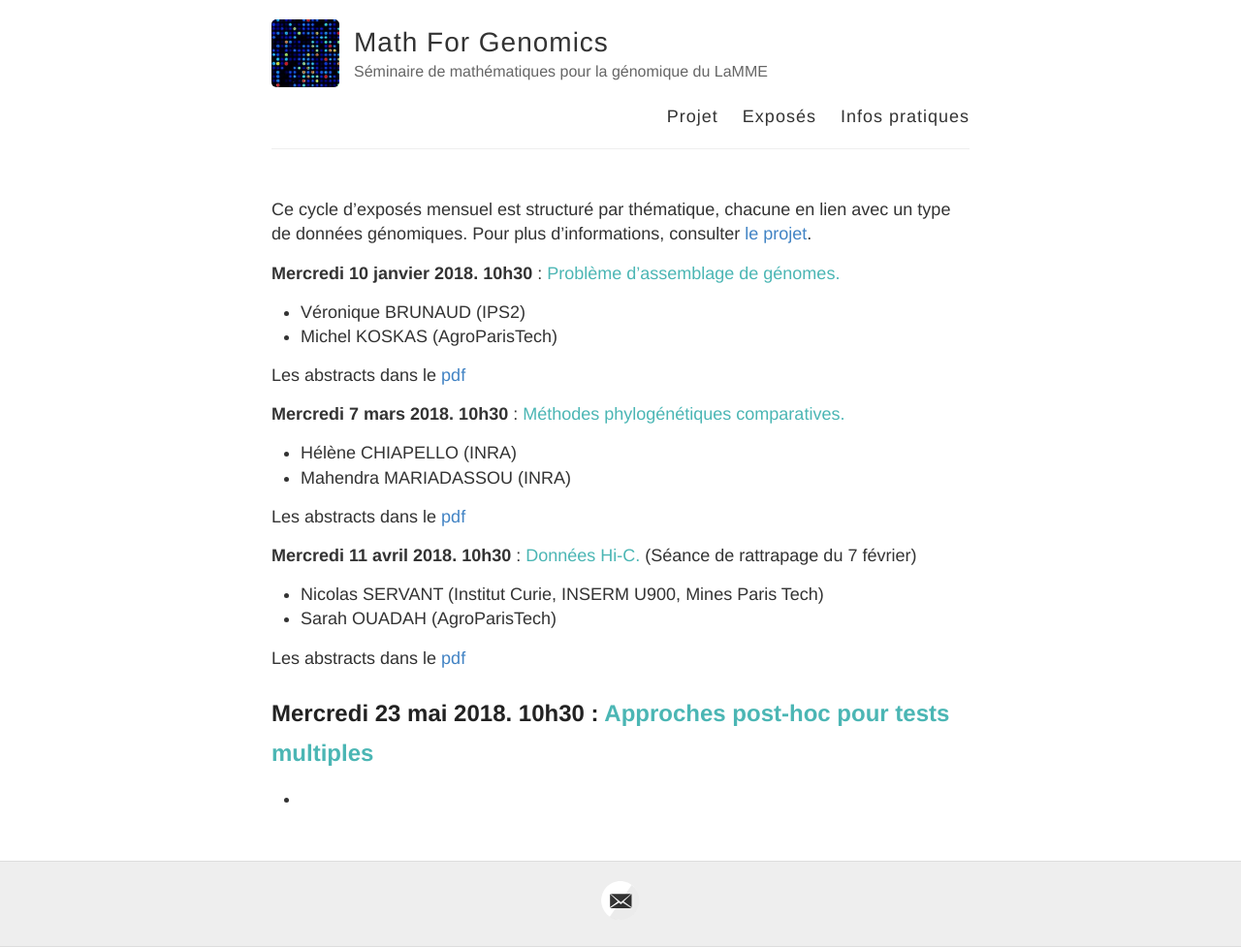
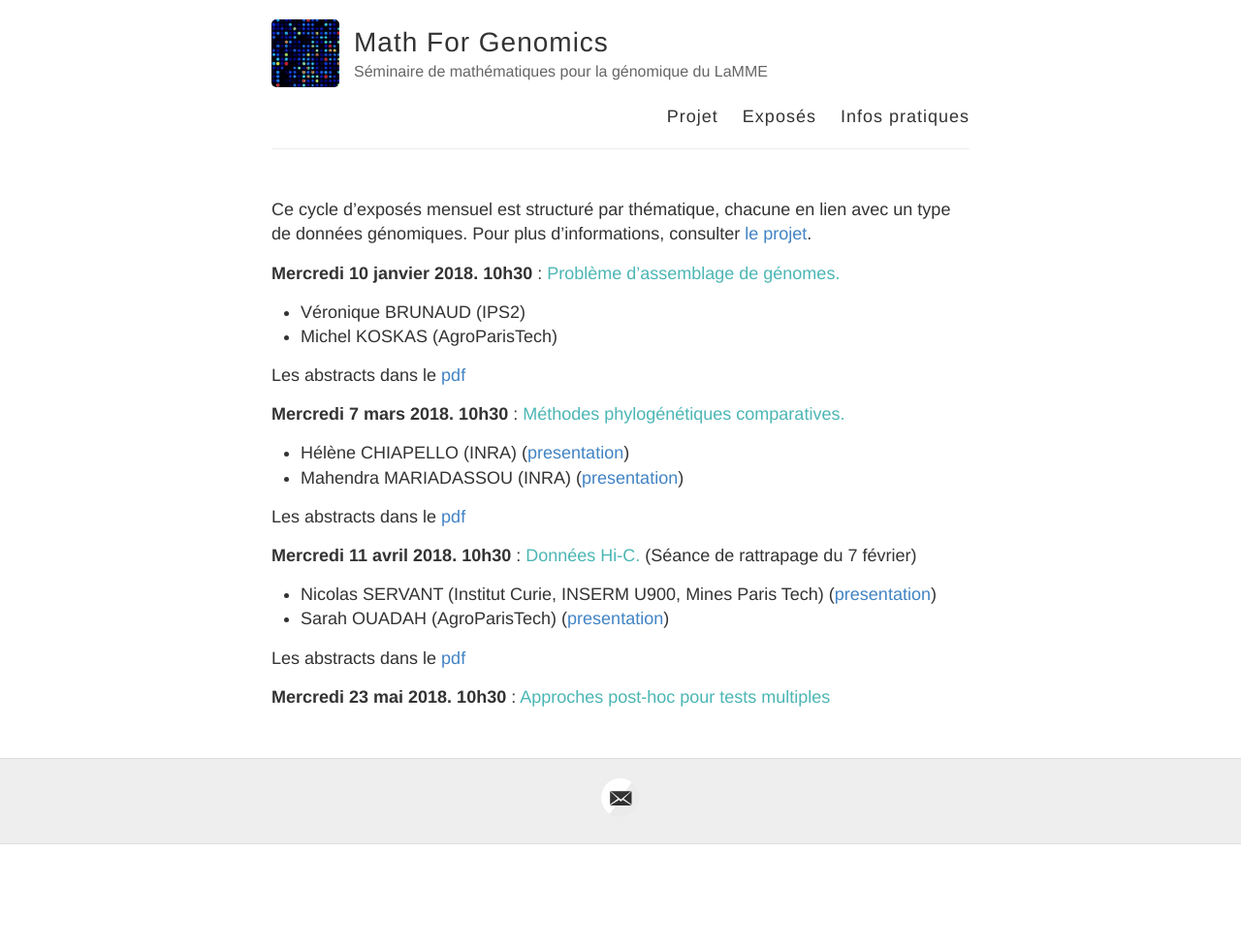
Before and after one commit to MathForGenomics/MathForGenomics.github.io, a Jekyll site: the page built from exposes.md, in a window 1280 px wide. Shown: the whole page at 97% size. Built offline with Jekyll 4.4.1, drawn with Linux system fonts in a browser that asks for light colours; after the commit the page ends 900 px from its top, so only the background shows below that.

Commit message:
Update exposes.md

```diff
--- a/exposes.md
+++ b/exposes.md
@@ -13,17 +13,15 @@ Ce cycle d’exposés mensuel est structuré par thématique, chacune en lien av
 Les abstracts dans le [pdf](ABSTRACT/1_10janvier.pdf)
 
 **Mercredi 7 mars 2018. 10h30** : <span style="color:rgb(75, 182, 180)">Méthodes phylogénétiques comparatives.</span>
-- Hélène CHIAPELLO (INRA)
-- Mahendra MARIADASSOU (INRA)
+- Hélène CHIAPELLO (INRA) ([presentation](PRES/chiapello_mariadassou.pdf))
+- Mahendra MARIADASSOU (INRA) ([presentation](PRES/chiapello_mariadassou.pdf))
 
 Les abstracts dans le [pdf](ABSTRACT/3_7mars.pdf)
 
 **Mercredi 11 avril 2018. 10h30** : <span style="color:rgb(75, 182, 180)">Données Hi-C.</span> (Séance de rattrapage du 7 février)
-- Nicolas SERVANT (Institut Curie, INSERM U900,  Mines Paris Tech)
-- Sarah OUADAH (AgroParisTech)
+- Nicolas SERVANT (Institut Curie, INSERM U900,  Mines Paris Tech) ([presentation](PRES/servant.pdf))
+- Sarah OUADAH (AgroParisTech) ([presentation](PRES/ouadah.pdf))
 
 Les abstracts dans le [pdf](ABSTRACT/2_11avril.pdf)
 
 **Mercredi 23 mai 2018. 10h30** : <span style="color:rgb(75, 182, 180)">Approches post-hoc pour tests multiples</span>
--
--
```
